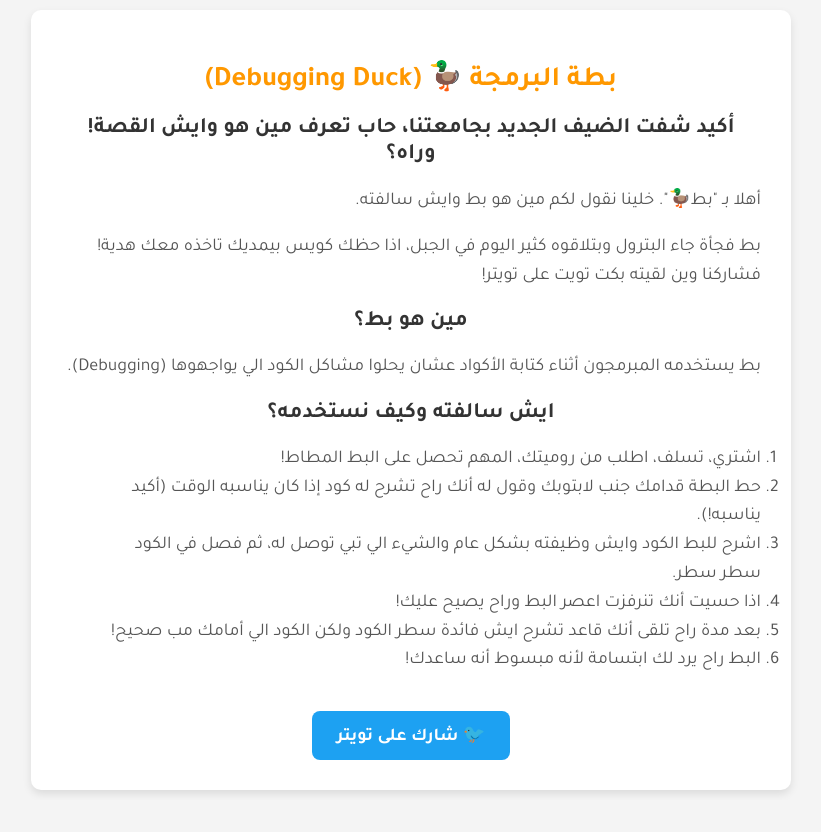
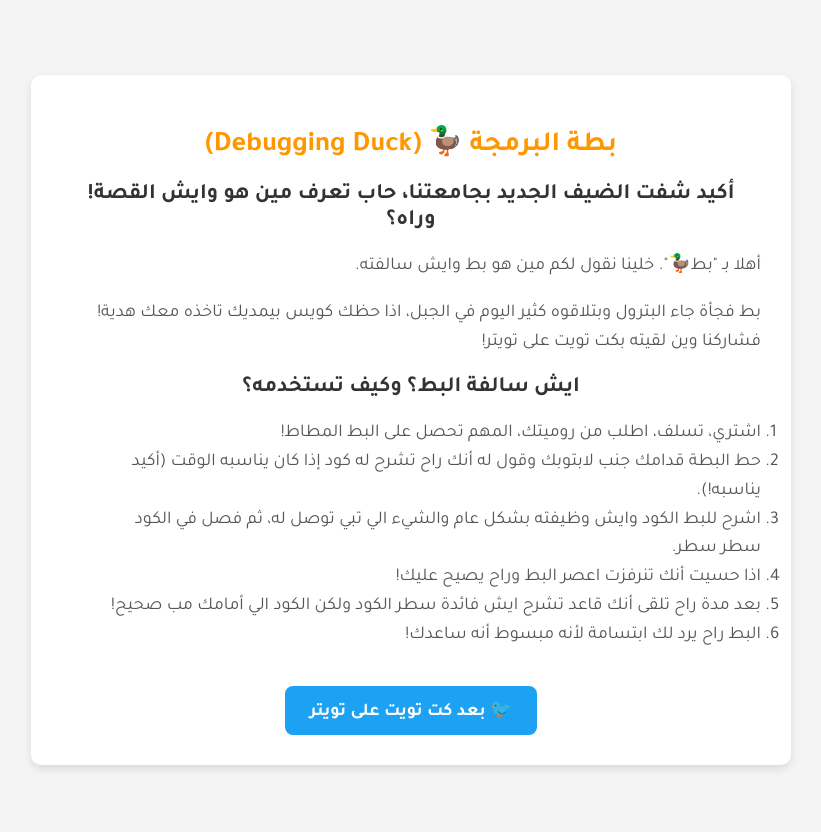
Before and after one commit to mibnrashid/mibnrashid.github.io, a plain HTML site: page KFUPMComputerClub/index.html in a window 1280 px wide. Shown: the whole page, without its empty margins (229-1050 px from the left). Before the commit the page ends 800 px from the top, so only its background shows below. Drawn offline with Linux system fonts and the light colour scheme.

Commit message:
Update index.html 6:21

```diff
--- a/KFUPMComputerClub/index.html
+++ b/KFUPMComputerClub/index.html
@@ -16,6 +16,8 @@
             justify-content: center;
             align-items: center;
             min-height: 100vh;
+            margin-top: 40px; /* المسافة من فوق */
+            margin-bottom: 40px; /* المسافة من تحت */
         }
         .container {
             width: 90%; /* جعل المساحة أوسع مع تقليل الهامش الجانبي */
@@ -25,6 +27,7 @@
             border-radius: 10px;
             box-shadow: 0 4px 8px rgba(0,0,0,0.1);
             text-align: center;
+            margin-bottom: 40px; /* إضافة هامش أسفل الصندوق */
         }
         h1 {
             color: #ff9800;
@@ -63,9 +66,7 @@
         <h2>!أكيد شفت الضيف الجديد بجامعتنا، حاب تعرف مين هو وايش القصة وراه؟</h2>
         <p>أهلا بـ "بط🦆". خلينا نقول لكم مين هو بط وايش سالفته.</p>
         <p>بط فجأة جاء البترول وبتلاقوه كثير اليوم في الجبل، اذا حظك كويس بيمديك تاخذه معك هدية! فشاركنا وين لقيته بكت تويت على تويتر!</p>
-        <h2>مين هو بط؟</h2>
-        <p>بط يستخدمه المبرمجون أثناء كتابة الأكواد عشان يحلوا مشاكل الكود الي يواجهوها (Debugging).</p>
-        <h2>ايش سالفته وكيف نستخدمه؟</h2>
+        <h2>ايش سالفة البط؟ وكيف تستخدمه؟</h2>
         <ol>
             <li>اشتري، تسلف، اطلب من روميتك، المهم تحصل على البط المطاط!</li>
             <li>حط البطة قدامك جنب لابتوبك وقول له أنك راح تشرح له كود إذا كان يناسبه الوقت (أكيد يناسبه!).</li>
@@ -74,7 +75,7 @@
             <li>بعد مدة راح تلقى أنك قاعد تشرح ايش فائدة سطر الكود ولكن الكود الي أمامك مب صحيح!</li>
             <li>البط راح يرد لك ابتسامة لأنه مبسوط أنه ساعدك!</li>
         </ol>
-        <a href="https://x.com/KFUPM_CC" class="twitter-share">شارك على تويتر 🐦</a>
+        <a href="https://x.com/KFUPM_CC" class="twitter-share">بعد كت تويت على تويتر 🐦</a>
     </div>
 </body>
 </html>
```
